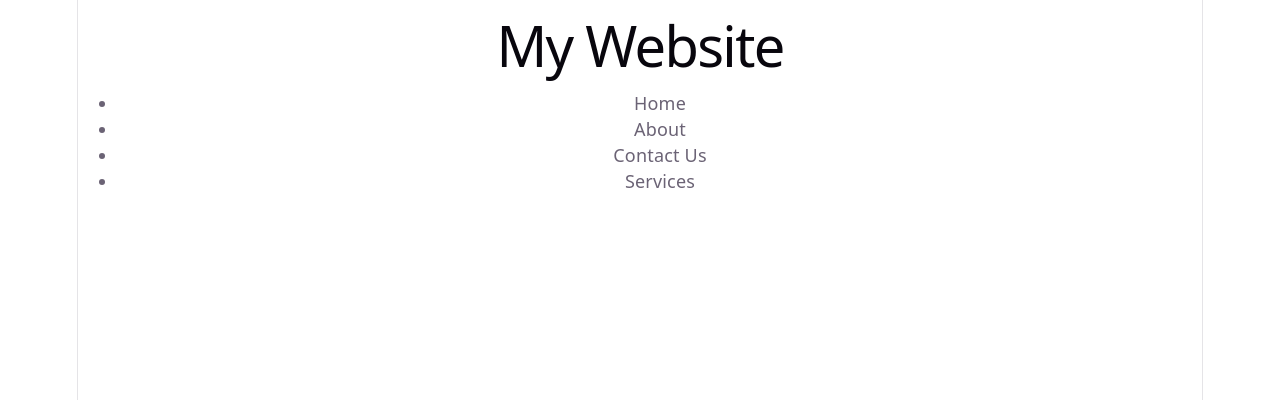
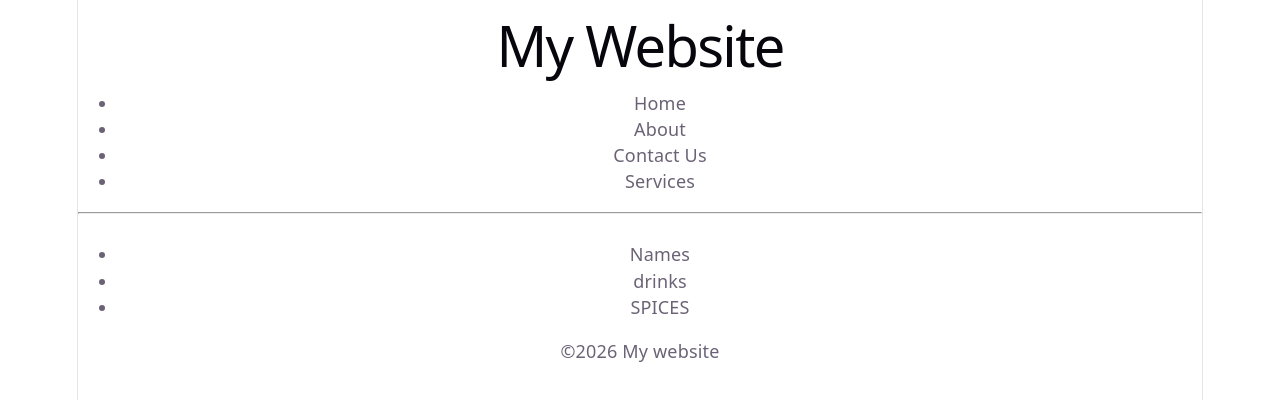
Before and after one commit to ug2528149-cell/React, a React (Vite) app in the folder my-react-app/: page / in a window 1280 px wide. Shown: the top 400 px of the page. Built offline with nearby package versions, Linux system fonts and the light colour scheme.

Commit message:
My Website

```diff
--- a/my-react-app/src/App.jsx
+++ b/my-react-app/src/App.jsx
@@ -1,8 +1,14 @@
 import Header from './Header.jsx'
+import Footer from './Footer.jsx'
+import List from './List.jsx'
 
 function App(){
   return(
-    <Header/>
+    <>
+      <Header/>
+      <List/>
+      <Footer/>
+    </>
   )
 }
 export default App
--- a/my-react-app/src/Footer.jsx
+++ b/my-react-app/src/Footer.jsx
@@ -1,7 +1,7 @@
 function Footer(){
    return(
       <footer>
-        <p>&copy; My website</p>
+        <p>&copy;{new Date().getFullYear()} My website</p>
       </footer>
    )
 
--- a/my-react-app/src/Header.jsx
+++ b/my-react-app/src/Header.jsx
@@ -10,6 +10,7 @@ function Header(){
                 <li>Services</li>
               </ul>
            </nav>
+           <hr></hr>
         </header>
     )
 }
--- /dev/null
+++ b/my-react-app/src/List.jsx
@@ -0,0 +1,15 @@
+
+function List(){
+
+    const list1 ="drinks"
+    const list2 ="spices"
+ return(
+    <ul>
+        <li>Names</li>
+        <li>{list1}</li>
+        <li>{list2.toUpperCase()}</li>
+    </ul>
+
+ )
+}
+export default List
```
